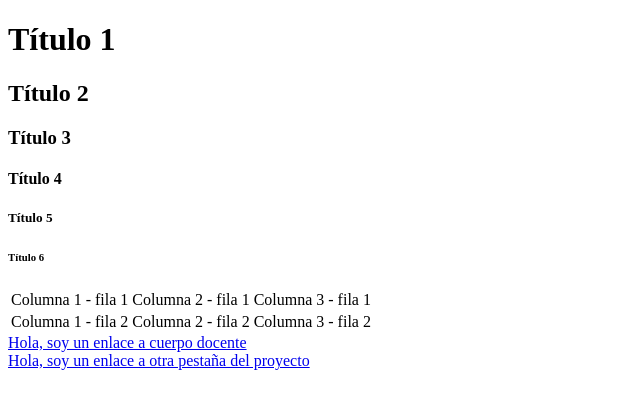
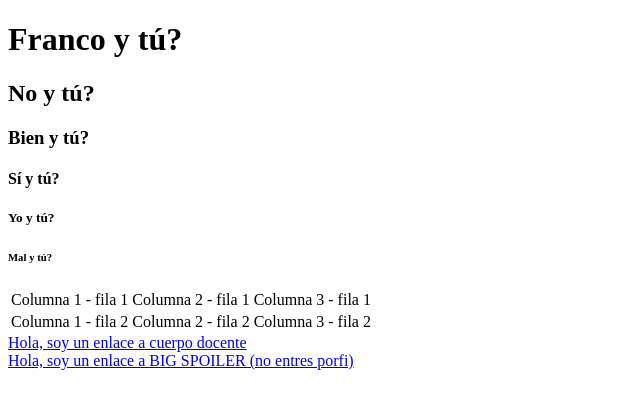
Before and after one commit to IN3501/auxiliar-2-sanguineti, a Django app: page / in a window 1280 px wide. Shown: the top 409 px of the page, without its empty margins (0-640 px from the left). Run offline with Django 3.2, Linux system fonts and the light colour scheme.

Commit message:
finished template modify

```diff
--- a/aux2/miapp/templates/miapp/index.html
+++ b/aux2/miapp/templates/miapp/index.html
@@ -1,16 +1,16 @@
 <!DOCTYPE html>
 <html>
 <head>
-	<title>Ejemplo auxiliar 2</title>
+	<title>Franco y tú?</title>
 	<meta charset="utf-8">
 </head>
 <body>
-	<h1>Título 1</h1>
-	<h2>Título 2</h2>
-	<h3>Título 3</h3>
-	<h4>Título 4</h4>
-	<h5>Título 5</h5>
-	<h6>Título 6</h6>
+	<h1>Franco y tú?</h1>
+	<h2>No y tú?</h2>
+	<h3>Bien y tú?</h3>
+	<h4>Sí y tú?</h4>
+	<h5>Yo y tú?</h5>
+	<h6>Mal y tú?</h6>
 
 	<div>
 		<table>
@@ -29,7 +29,7 @@
 
 	<a href="{% url 'cuerpo_docente' %}">Hola, soy un enlace a cuerpo docente</a>
 	<br>
-	<a href="{% url 'pestaña' %}">Hola, soy un enlace a otra pestaña del proyecto</a>
+	<a href="{% url 'pestaña' %}">Hola, soy un enlace a BIG SPOILER (no entres porfi)</a>
 
 
 </body>
```
Also changed, not shown: aux2/miapp/templates/miapp/cuerpo_docente.html (+7 -3 lines), aux2/miapp/templates/miapp/pestaña.html (+6 -2 lines).
